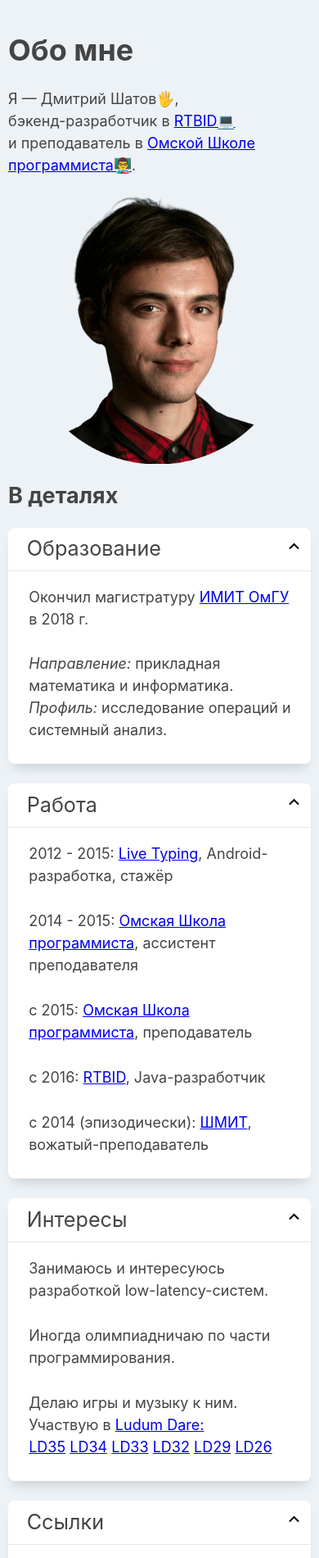
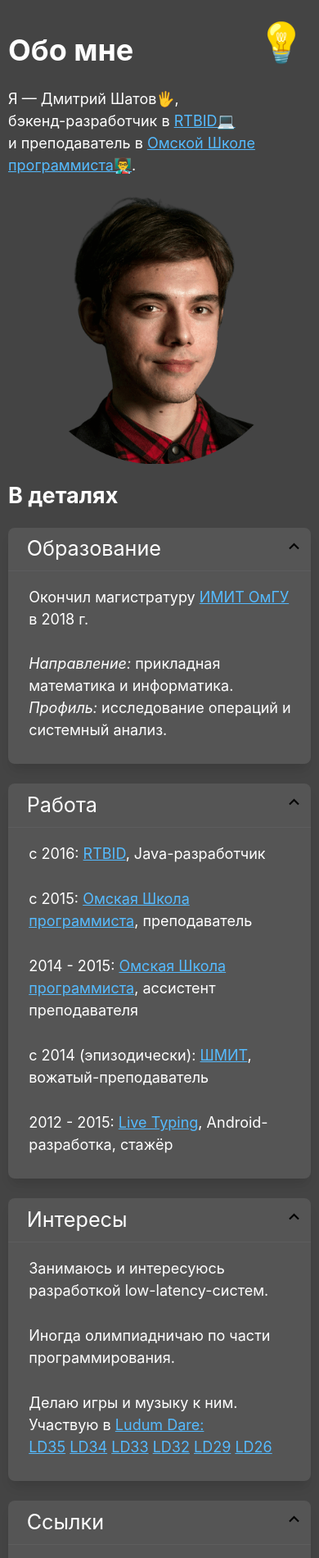
Before and after one commit to dshatov/dshatov.github.io, a plain HTML site: page index.html in a window 390 px wide. Shown: the top 1901 px of the page at 82% size. Drawn offline with Linux system fonts and the light colour scheme.

Commit message:
Theme switcher; favicon; fixes

```diff
--- a/index.html
+++ b/index.html
@@ -1,5 +1,5 @@
 <!DOCTYPE html>
-<html lang="ru">
+<html lang="ru" class="darkmode">
 
 <head>
     <meta charset='utf-8'>
@@ -7,15 +7,25 @@
     <title>Дмитрий Шатов🖐</title>
     <meta name='viewport' content='width=device-width, initial-scale=1'>
     <link rel='stylesheet' type='text/css' media='screen' href='main.css'>
-    <!-- <script src='main.js'></script> -->
+    <script src='main.js'></script>
+
+    <link rel="apple-touch-icon" sizes="180x180" href="/apple-touch-icon.png">
+    <link rel="icon" type="image/png" sizes="32x32" href="/favicon-32x32.png">
+    <link rel="icon" type="image/png" sizes="16x16" href="/favicon-16x16.png">
+    <link rel="manifest" href="/site.webmanifest">
+    <link rel="mask-icon" href="/safari-pinned-tab.svg" color="#5bbad5">
+    <meta name="msapplication-TileColor" content="#da532c">
+    <meta name="theme-color" content="#ffffff">
 </head>
 
 <body>
+    <div id="theme_toggle" onclick="switchTheme()">💡</div>
+
     <h1>Обо мне</h1>
 
     <p>Я — Дмитрий Шатов🖐,<br>
-        бэкенд-разработчик в <a referrerpolicy="no-referrer" href="https://rtbid.ru">RTBID💻</a><br>
-        и преподаватель в <a href="https://progschool.ru/">Омской Школе программиста👨‍🏫</a>.</p>
+        бэкенд-разработчик в <a target="_blank" referrerpolicy="no-referrer" href="https://rtbid.ru">RTBID💻</a><br>
+        и преподаватель в <a target="_blank" href="https://progschool.ru/">Омской Школе программиста👨‍🏫</a>.</p>
 
     <img style="min-width: 40%; max-width: 90%; width: 400px; margin: 16px;" src="me-circle.png">
 
@@ -23,41 +33,43 @@
 
     <details open>
         <summary>Образование</summary>
-        <p>Окончил магистратуру <a href="https://imit.omsu.ru">ИМИТ ОмГУ</a> в 2018 г.<br><br>
+        <p>Окончил магистратуру <a target="_blank" href="https://imit.omsu.ru">ИМИТ ОмГУ</a> в 2018 г.<br><br>
             <em>Направление:</em> прикладная математика и информатика.<br>
             <em>Профиль:</em> исследование операций и системный анализ.
         </p>
     </details>
     <details open>
         <summary>Работа</summary>
-        <p>2012 - 2015: <a href="https://livetyping.com">Live Typing</a>, Android-разработка, стажёр</p>
-        <p>2014 - 2015: <a href="https://progschool.ru/">Омская Школа программиста</a>, ассистент преподавателя</p>
-        <p>с 2015: <a href="https://progschool.ru/">Омская Школа программиста</a>, преподаватель</p>
-        <p>с 2016: <a href="https://rtbid.ru">RTBID</a>, Java-разработчик</p>
-        <p>с 2014 (эпизодически): <a href="http://schoolmit.ru">ШМИТ</a>, вожатый-преподаватель</p>
+        <p>с 2016: <a target="_blank" referrerpolicy="no-referrer" href="https://rtbid.ru">RTBID</a>, Java-разработчик
+        </p>
+        <p>с 2015: <a target="_blank" href="https://progschool.ru/">Омская Школа программиста</a>, преподаватель</p>
+        <p>2014 - 2015: <a target="_blank" href="https://progschool.ru/">Омская Школа программиста</a>,
+            ассистент преподавателя</p>
+        <p>с 2014 (эпизодически): <a target="_blank" href="http://schoolmit.ru">ШМИТ</a>, вожатый-преподаватель</p>
+        <p>2012 - 2015: <a target="_blank" href="https://livetyping.com">Live Typing</a>, Android-разработка, стажёр</p>
     </details>
     <details open>
         <summary>Интересы</summary>
         <p>Занимаюсь и интересуюсь разработкой low-latency-систем.</p>
         <p>Иногда олимпиадничаю по части программирования.</p>
-        <p>Делаю игры и музыку к ним. Участвую в <a href="https://ldjam.com">Ludum Dare:</a><br>
-            <a href="http://ludumdare.com/compo/ludum-dare-35/?action=preview&uid=56493">LD35</a>
-            <a href="http://ludumdare.com/compo/ludum-dare-34/?action=preview&uid=23381">LD34</a>
-            <a href="http://ludumdare.com/compo/ludum-dare-33/?action=preview&uid=56493">LD33</a>
-            <a href="http://ludumdare.com/compo/ludum-dare-32/?action=preview&uid=23381">LD32</a>
-            <a
+        <p>Делаю игры и музыку к ним. Участвую в <a target="_blank" href="https://ldjam.com">Ludum Dare:</a><br>
+            <a target="_blank" href="http://ludumdare.com/compo/ludum-dare-35/?action=preview&uid=56493">LD35</a>
+            <a target="_blank" href="http://ludumdare.com/compo/ludum-dare-34/?action=preview&uid=23381">LD34</a>
+            <a target="_blank" href="http://ludumdare.com/compo/ludum-dare-33/?action=preview&uid=56493">LD33</a>
+            <a target="_blank" href="http://ludumdare.com/compo/ludum-dare-32/?action=preview&uid=23381">LD32</a>
+            <a target="_blank"
                 href="https://web.archive.org/web/20171013173917/http://www.ludumdare.com/compo/ludum-dare-29/?action=preview&uid=23381">LD29</a>
-            <a
+            <a target="_blank"
                 href="https://web.archive.org/web/20151029213639/http://www.ludumdare.com/compo/ludum-dare-26/?action=preview&uid=22038">LD26</a>
         </p>
     </details>
 
     <details open>
         <summary>Ссылки</summary>
-        <p><a href="https://github.com/dshatov">Github</a></p>
-        <p><a href="https://codeforces.com/profile/shatty">Codeforces</a></p>
-        <p><a href="https://mlbootcamp.ru/ru/profile/fumybulb/">MLBootcamp</a></p>
-        <p><a href="https://vk.com/fumybulb">VK</a></p>
+        <p><a target="_blank" href="https://github.com/dshatov">Github</a></p>
+        <p><a target="_blank" href="https://codeforces.com/profile/shatty">Codeforces</a></p>
+        <p><a target="_blank" href="https://mlbootcamp.ru/ru/profile/fumybulb/">MLBootcamp</a></p>
+        <p><a target="_blank" href="https://vk.com/fumybulb">VK</a></p>
     </details>
 
     <hr />
--- a/main.css
+++ b/main.css
@@ -86,23 +86,28 @@ summary:focus {
     box-shadow: inset 0 0 1px rgba(0, 0, 0, 0.3), inset 0 0 2px rgba(0, 0, 0, 0.3);
 }
 
-/* ---------------- */
+/*---------------Dark theme----------------------*/
 
-@media (prefers-color-scheme: dark) {
-    body {
+html.darkmode body {
     color: white;
     background: #444
 }
-    a:link {
+html.darkmode a:link {
     color: #5bf
 }
-    a:visited {
+html.darkmode a:visited {
     color: #ccf
 }
-    details {
+html.darkmode details {
     background: #555;
 }
-    summary {
+html.darkmode summary {
     border-bottom: 1px solid #e2e8f00e;
 }
+
+#theme_toggle {
+    position: fixed;
+    top: 16px;
+    right: 16px;
+    font-size: 48px;
 }
```
Lines whose indentation alone changed are shown as unchanged.
